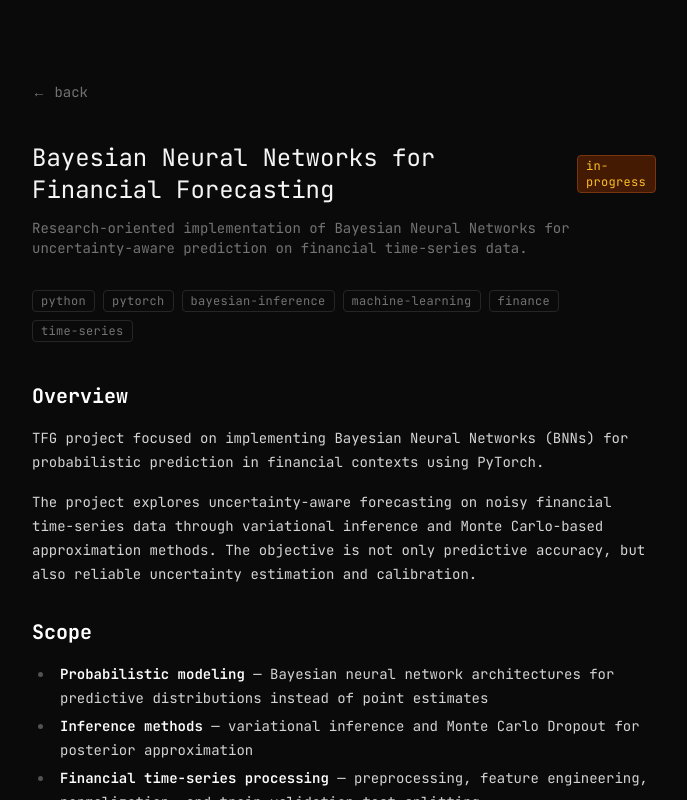
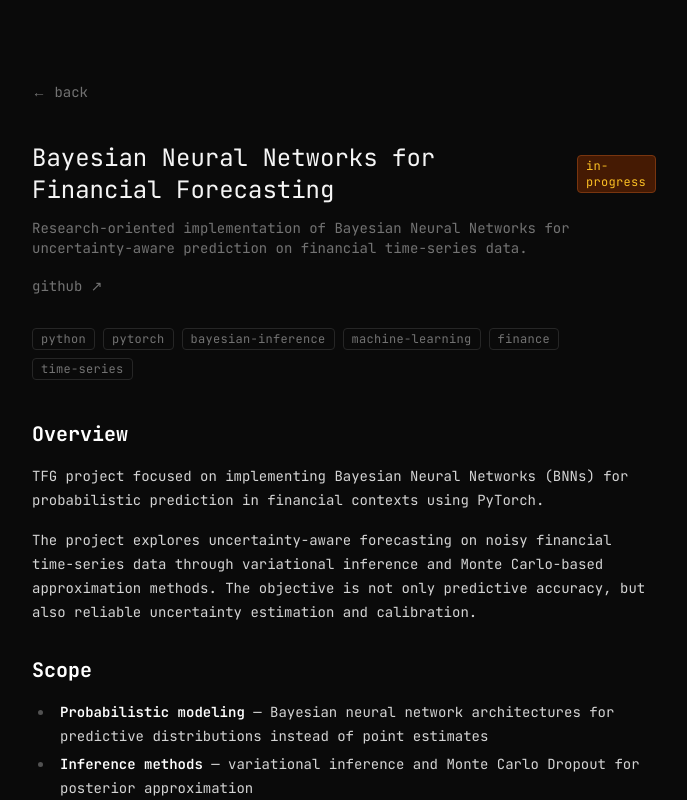
Before and after one commit to AlvarodOrs/adors.dev, a Next.js app: page /projects/bayesian-financial-forecasting in a window 1280 px wide. Shown: the top 800 px of the page, without its empty margins (296-983 px from the left). Built offline with nearby package versions, Linux system fonts and the light colour scheme.

Commit message:
BNNs addition

```diff
--- a/app/projects/[slug]/page.tsx
+++ b/app/projects/[slug]/page.tsx
@@ -18,7 +18,13 @@ export default async function ProjectPage({ params }: { params: Promise<{ slug:
         <h1 className="text-2xl font-normal text-neutral-100">{meta.title}</h1>
         <Badge variant={meta.status === 'in-progress' ? 'warning' : 'muted'}>{meta.status}</Badge>
       </div>
-      <p className="text-neutral-500 text-sm mb-8">{meta.description}</p>
+      <p className="text-neutral-500 text-sm mb-4">{meta.description}</p>
+      {meta.repo && (
+        <a href={meta.repo} target="_blank" rel="noopener noreferrer"
+          className="text-neutral-500 hover:text-neutral-200 text-sm transition-colors inline-block mb-8">
+          github ↗
+        </a>
+      )}
       {meta.tags.length > 0 && (
         <div className="flex gap-2 mb-10 flex-wrap">
           {meta.tags.map((t) => <Badge key={t} variant="muted">{t}</Badge>)}
--- a/content/projects/bayesian-financial-forecasting.mdx
+++ b/content/projects/bayesian-financial-forecasting.mdx
@@ -4,6 +4,7 @@ description: "Event-driven research framework for simulating and evaluating trad
 status: "in-progress"
 tags: ["python", "finance", "time-series", "simulation"]
 date: "2025-05-01"
+repo: "https://github.com/AlvarodOrs/Suriel"
 ---
 
 ## Overview
--- a/lib/projects.ts
+++ b/lib/projects.ts
@@ -5,6 +5,7 @@ export type ProjectMeta = {
   status: 'in-progress' | 'complete'
   tags: string[]
   date: string
+  repo?: string
 }
 
 export type Project = {
@@ -29,6 +30,7 @@ const projects: Project[] = [
         'time-series',
       ],
       date: '2025-05-01',
+      repo: 'https://github.com/AlvarodOrs/Suriel',
     },
     content: `
 ## Overview
```
